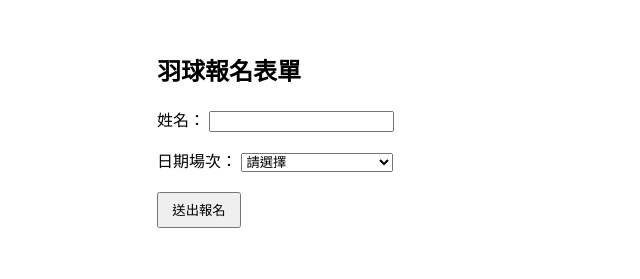
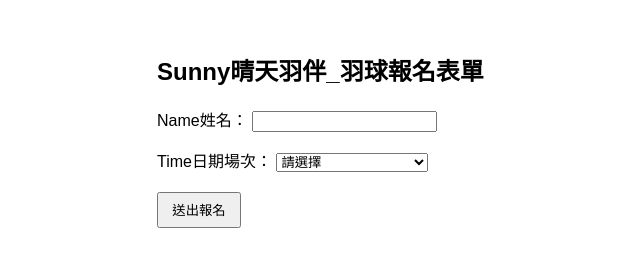
Before and after one commit to queemiesunny/badmintonsignup2025, a plain HTML site: page index.html in a window 1280 px wide. Shown: the whole page, without its empty margins (233-873 px from the left). Drawn offline with Linux system fonts and the light colour scheme.

Commit message:
Update index.html

```diff
--- a/index.html
+++ b/index.html
@@ -2,7 +2,7 @@
 <html lang="zh-TW">
 <head>
   <meta charset="UTF-8" />
-  <title>羽球報名表單</title>
+  <title>Sunny晴天羽伴_羽球報名表單</title>
   <style>
     body { font-family: sans-serif; padding: 2em; max-width: 500px; margin: auto; }
     label { display: block; margin-top: 1em; }
@@ -11,14 +11,14 @@
   </style>
 </head>
 <body>
-  <h2>羽球報名表單</h2>
+  <h2>Sunny晴天羽伴_羽球報名表單</h2>
   <form id="signup-form">
     <label>
-      姓名：
+      Name姓名：
       <input type="text" name="name" required />
     </label>
     <label>
-      日期場次：
+      Time日期場次：
       <select name="date" required>
         <option value="">請選擇</option>
         <option value="9/3 (三) 19:00–21:00">9/3 (三) 19:00–21:00</option>
```
